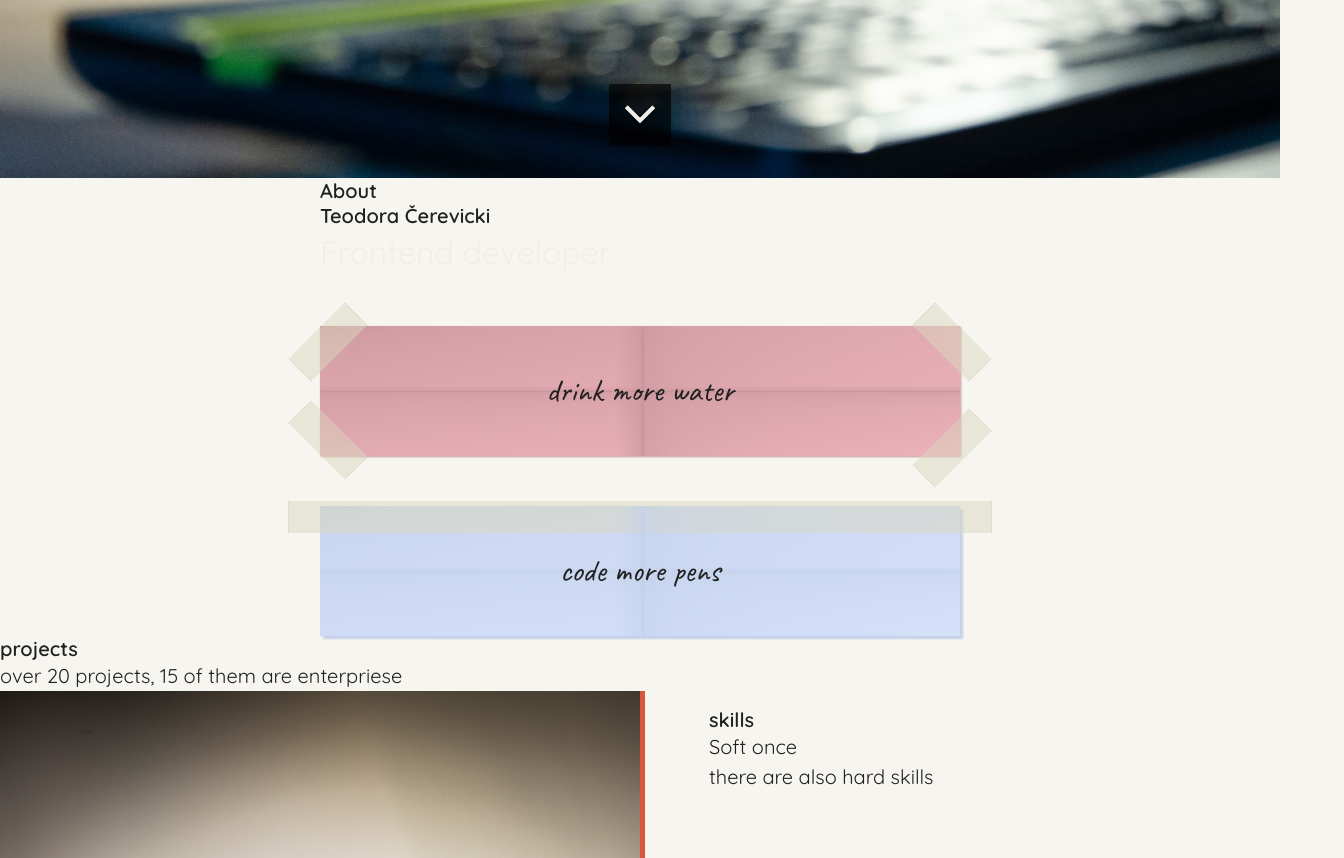
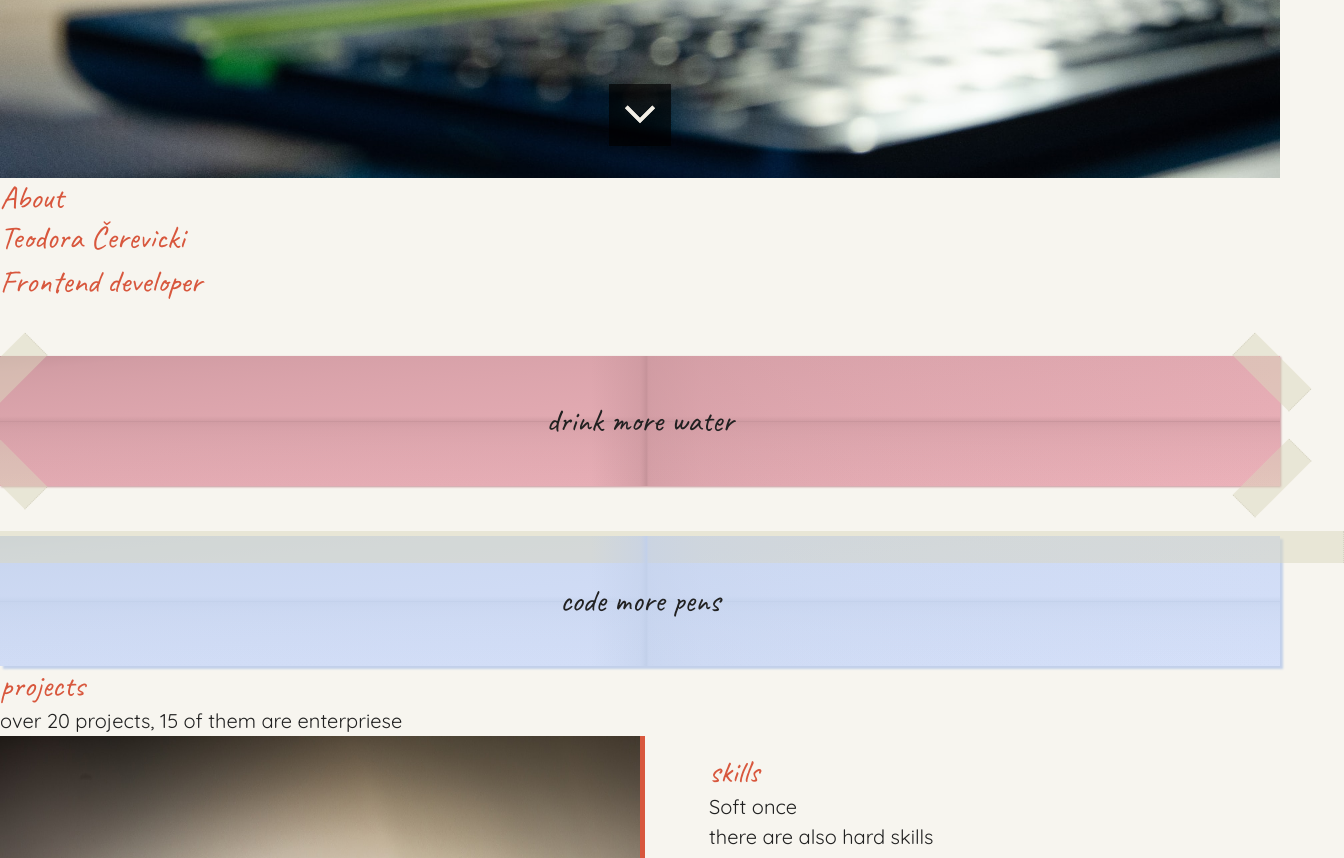
Before and after one commit to TeodoraCerevicki/portfolio, a website: page index.html in a window 1280 px wide. Shown: the part 622-1480 px from the top of the page, 1344 px wide, since content can reach past the window. Drawn offline with nearby package versions, Linux system fonts and the light colour scheme; files whose address does not match are found by name.

Commit message:
added styles for titles

```diff
--- a/styles/partials/core/components/introduction/_general.scss
+++ b/styles/partials/core/components/introduction/_general.scss
@@ -16,8 +16,5 @@
         height: 100%;
         box-shadow: vars.$default-shadow;
     }
-    .title {
-        @include fonts.hand-written-font(72px);
-        color: vars.$accent;
-    }
+
 }
--- a/styles/partials/core/components/navigations/_index.scss
+++ b/styles/partials/core/components/navigations/_index.scss
@@ -1 +1 @@
-@use 'main';
+@use 'general';
--- a/styles/partials/core/components/papers/_general.scss
+++ b/styles/partials/core/components/papers/_general.scss
@@ -123,11 +123,4 @@ $tape-edge-color: #b7b49d;
             top: -3vmin;
         }
     }
-  }
-
-
-
-  .about {
-    width: 50%;
-    margin: 0 auto;
-  }
+}
--- /dev/null
+++ b/styles/partials/core/fonts/_general.scss
@@ -0,0 +1,7 @@
+@use '../../../modules/variables' as vars;
+@use '../../../modules/typography/fonts';
+
+.title {
+    @include fonts.hand-written-font(32px);
+    color: vars.$accent;
+}
--- a/styles/partials/core/fonts/_index.scss
+++ b/styles/partials/core/fonts/_index.scss
@@ -1 +1,2 @@
 @use 'typography';
+@use 'general';
```
Also changed, not shown: styles/partials/core/components/navigations/_general.scss (renamed from styles/partials/core/components/navigations/_main.scss), styles/partials/main.css, 1 other file.
